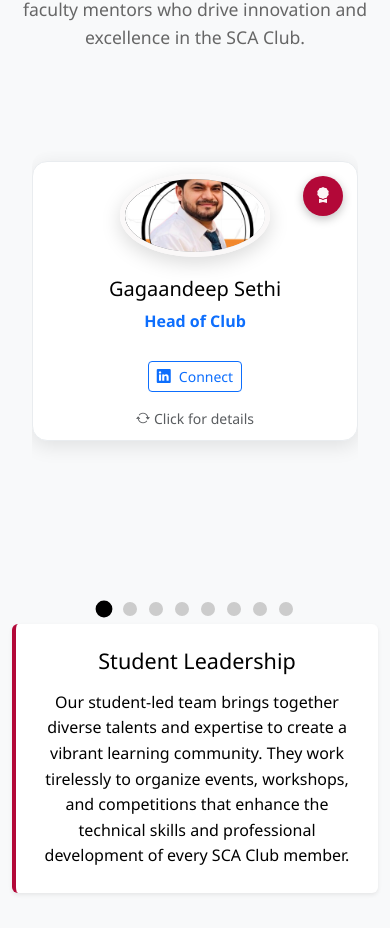
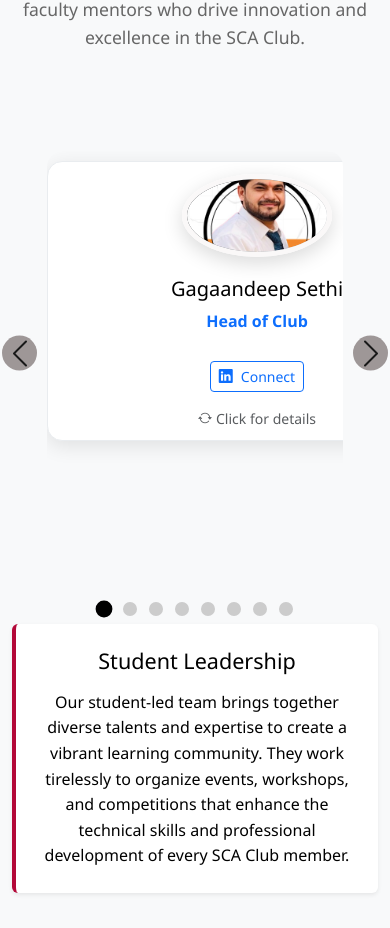
Before and after one commit to Yashvardhanjaiswal/Sca_Club, a React (Vite) app: page / in a window 390 px wide. Shown: the part 10556-11484 px from the top of the page. Built offline with nearby package versions, Linux system fonts and the light colour scheme.

Commit message:
updates auth

```diff
--- a/src/styles/App.css
+++ b/src/styles/App.css
@@ -849,11 +849,12 @@ body {
 
 @media (max-width: 576px) {
   .team-carousel-wrapper {
-    padding: 0 20px;
+    padding: 0 35px;
   }
 
   .team-carousel-control {
-    display: none;
+    width: 35px;
+    height: 35px;
   }
 
   .team-carousel .carousel-indicators {
@@ -861,7 +862,7 @@ body {
   }
 
   .team-card {
-    max-width: 420px;
+    width: 420px;
   }
 
   .team-image-container {
```
